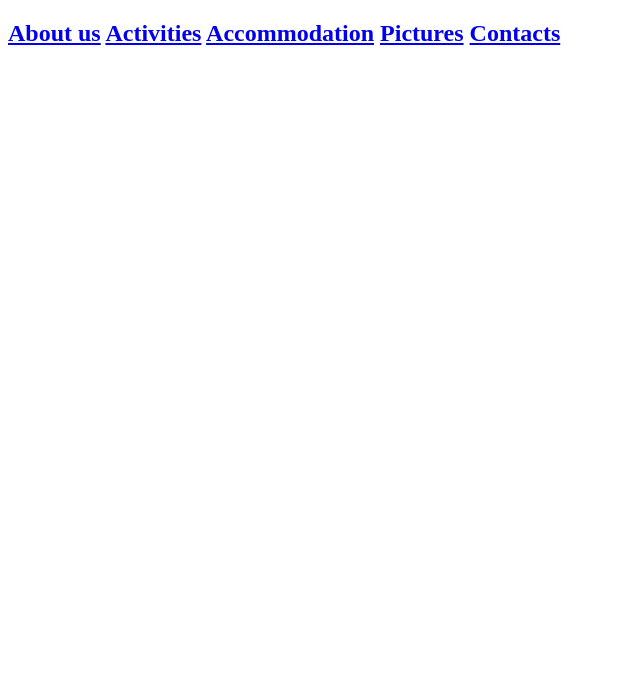
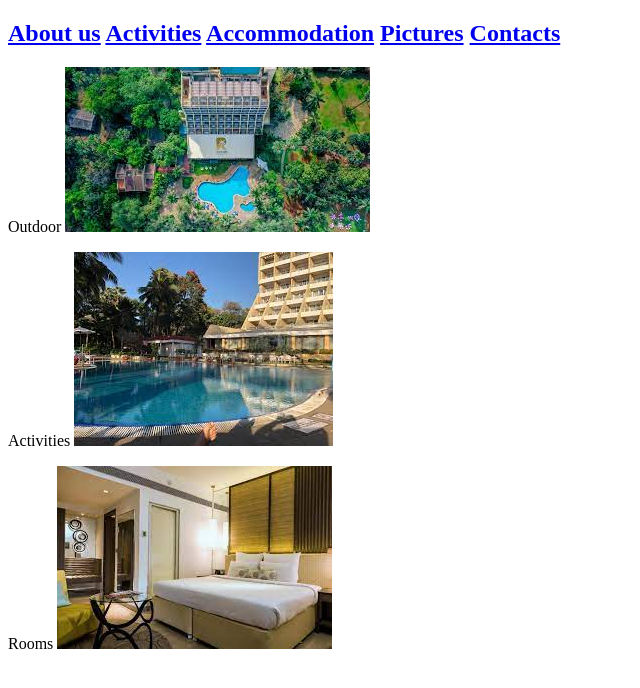
Before and after one commit to joetemesi/resort_website, a plain HTML site: page pictures.html in a window 1280 px wide. Shown: the whole page, without its empty margins (0-640 px from the left). Drawn offline with Linux system fonts and the light colour scheme.

Commit message:
Added pictures to the page

```diff
--- a/pictures.html
+++ b/pictures.html
@@ -5,6 +5,9 @@
     </head>
     <body>
         <h2><a href ="index.html">About us</a> <a href ="activities.html">Activities</a> <a href="accommodation.html">Accommodation</a> <a href="pictures.html">Pictures</a> <a href="contact_information.html">Contacts</a></h2>
+        <p>Outdoor <img src = "images/outdoor.jpg" alt="Outdoor"></p>
+        <p>Activities <img src = "images/activitiees.jpg" alt="Activities"></p>
+        <p>Rooms <img src = "images/room.jpg" alt="Room"></p>
 
     </body>
 </html>
```
